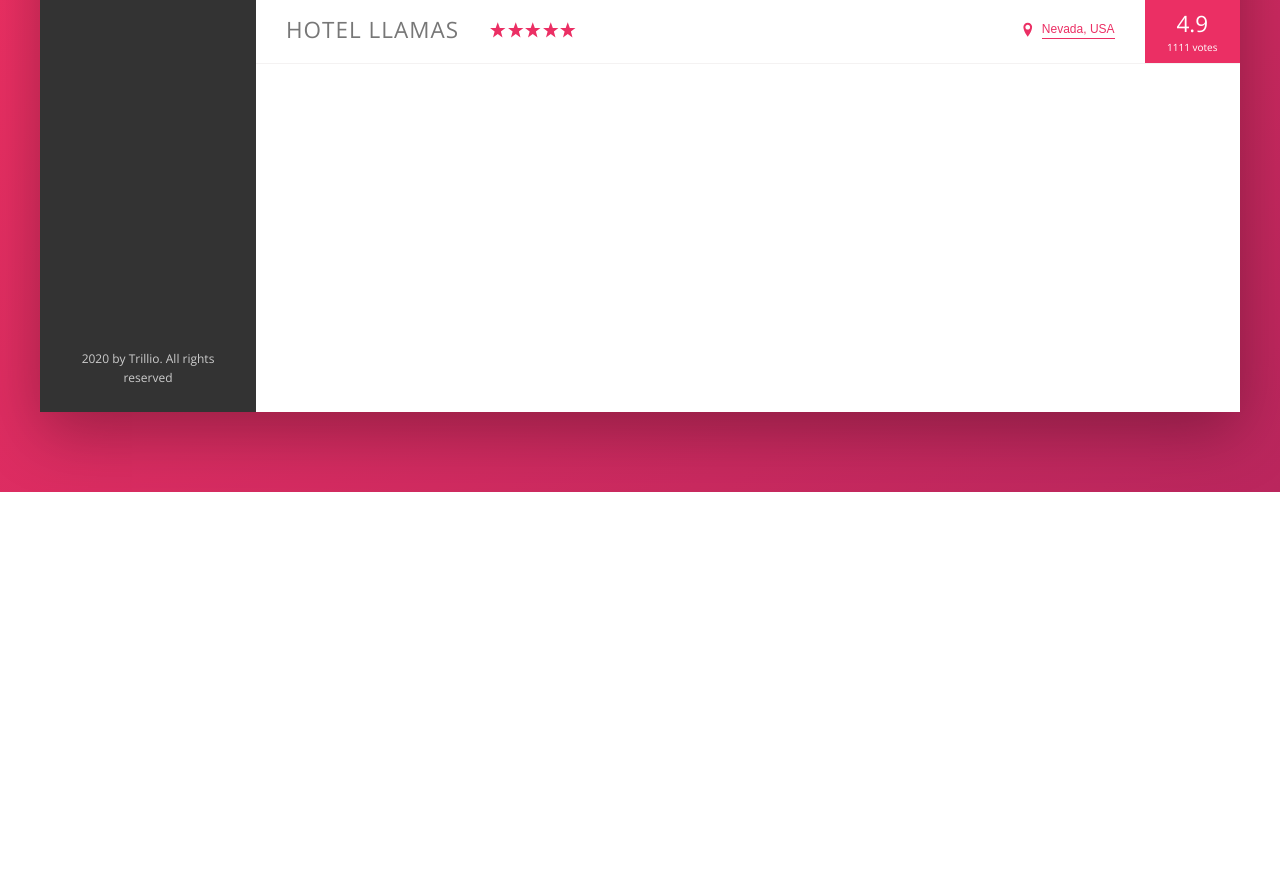
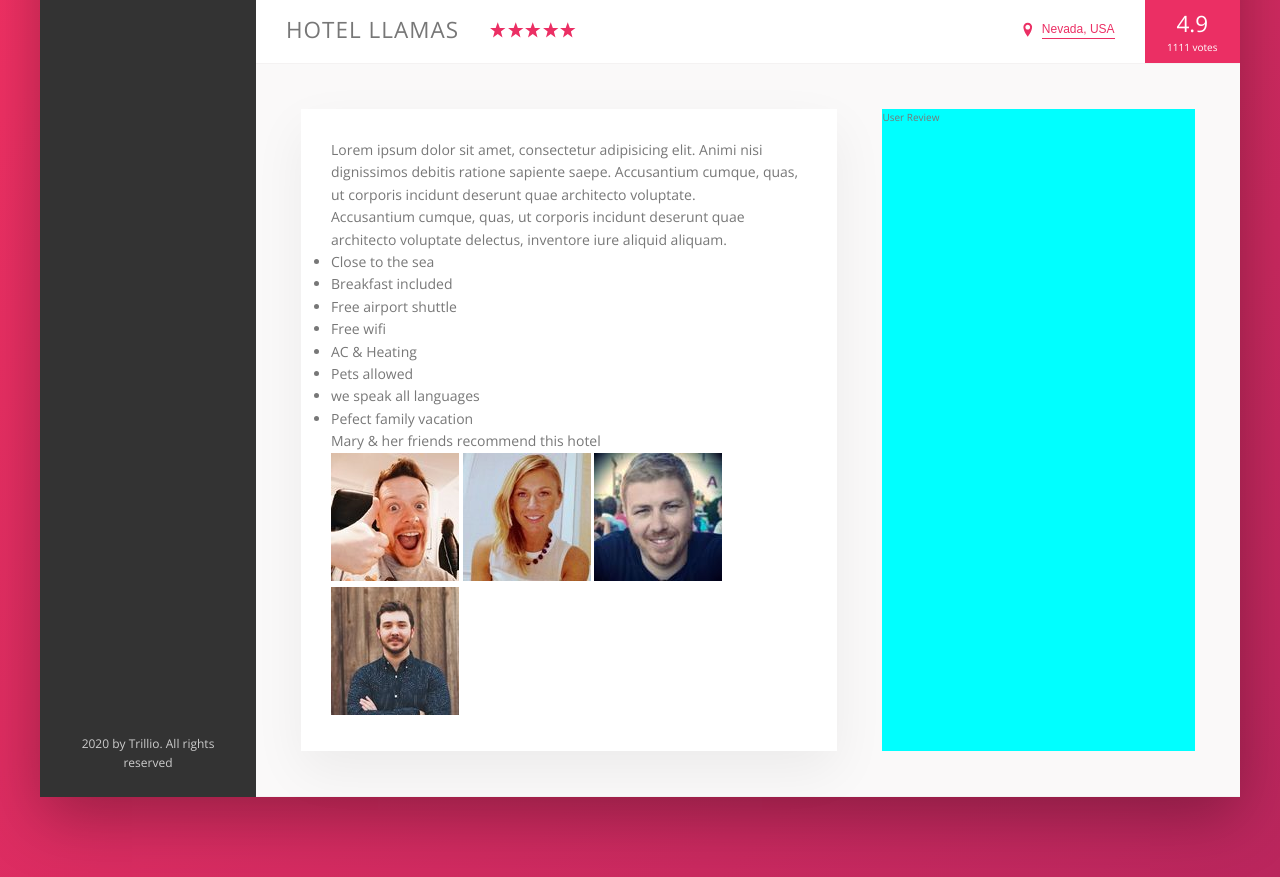
Before and after one commit to johngwells/Trillio-Web, a website: page index.html in a window 1280 px wide. Shown: the part 538-1415 px from the top of the page. Before the commit the page ends 1030 px from the top, so only its background shows below. Drawn offline with nearby package versions, Linux system fonts and the light colour scheme.

Commit message:
build out the description section

```diff
--- a/index.html
+++ b/index.html
@@ -126,6 +126,41 @@
                             <div class="overview_rating-count">1111 votes</div>
                         </div>
                     </div>
+                    <div class="detail">
+                        <div class="description">
+                            <p class="paragraph">
+                                Lorem ipsum dolor sit amet, consectetur adipisicing elit. Animi nisi dignissimos debitis ratione sapiente saepe. Accusantium cumque, quas, ut corporis incidunt deserunt quae architecto voluptate.
+                            </p>
+                            <p class="paragraph">
+                                Accusantium cumque, quas, ut corporis incidunt deserunt quae architecto voluptate delectus, inventore iure aliquid aliquam.
+                            </p>
+                            <ul class="list">
+                                <li class="list__item">Close to the sea</li>
+                                <li class="list__item">Breakfast included</li>
+                                <li class="list__item">Free airport shuttle</li>
+                                <li class="list__item">Free wifi</li>
+                                <li class="list__item">AC & Heating</li>
+                                <li class="list__item">Pets allowed</li>
+                                <li class="list__item">we speak all languages</li>
+                                <li class="list__item">Pefect family vacation</li>
+                            </ul>
+                            <div class="recommend">
+                                <p class="recommend__count">
+                                    Mary & her friends recommend this hotel
+                                </p>
+                                <div class="recommend__friends">
+                                    <img src="img/user-1.jpg" alt="friend 1">
+                                    <img src="img/user-2.jpg" alt="friend 2">
+                                    <img src="img/user-3.jpg" alt="friend 3">
+                                    <img src="img/user-4.jpg" alt="friend 4">
+                                </div>
+                            </div>
+                        </div>
+
+                        <div class="user-reviews">
+                            User Review
+                        </div>
+                    </div>
                 </main>
             </div>
         </div>
--- a/sass/_base.scss
+++ b/sass/_base.scss
@@ -13,6 +13,7 @@
   --color-grey-dark-3: #999;
 
   --shadow-dark: 0 2rem 6rem rgba(0,0,0,.3);
+  --shadow-light: 0 2rem 5rem rgba(0,0,0,.06);
 }
 
 * {
--- a/sass/_layout.scss
+++ b/sass/_layout.scss
@@ -32,6 +32,26 @@
 
 .hotel-view {
   background-color: #fff;
-  height: 80rem; // test
   flex: 1;
 }
+
+.detail {
+  display: flex;
+  padding: 4.5rem;
+  background-color: var(--color-grey-light-1);
+  border-bottom: 1px solid var(--color-grey-light-2);
+}
+
+.description {
+  font-size: 1.4rem;
+  background-color: #fff;
+  box-shadow: var(--shadow-light);
+  padding: 3rem;
+  flex: 0 0 60%;
+  margin-right: 4.5rem;
+}
+
+.user-reviews {
+  background-color:  aqua;
+  flex: 1;
+}
```
Also changed, not shown: css/style.css, 1 other file.
